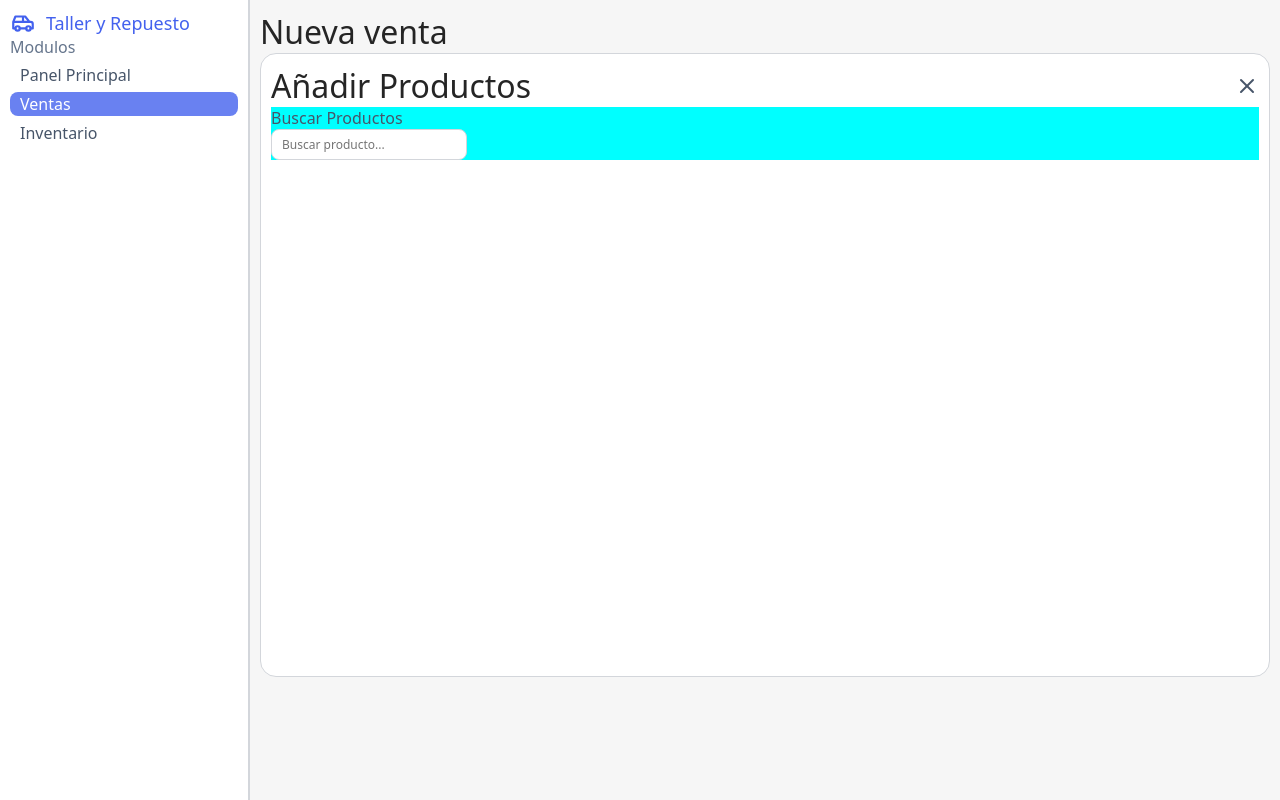
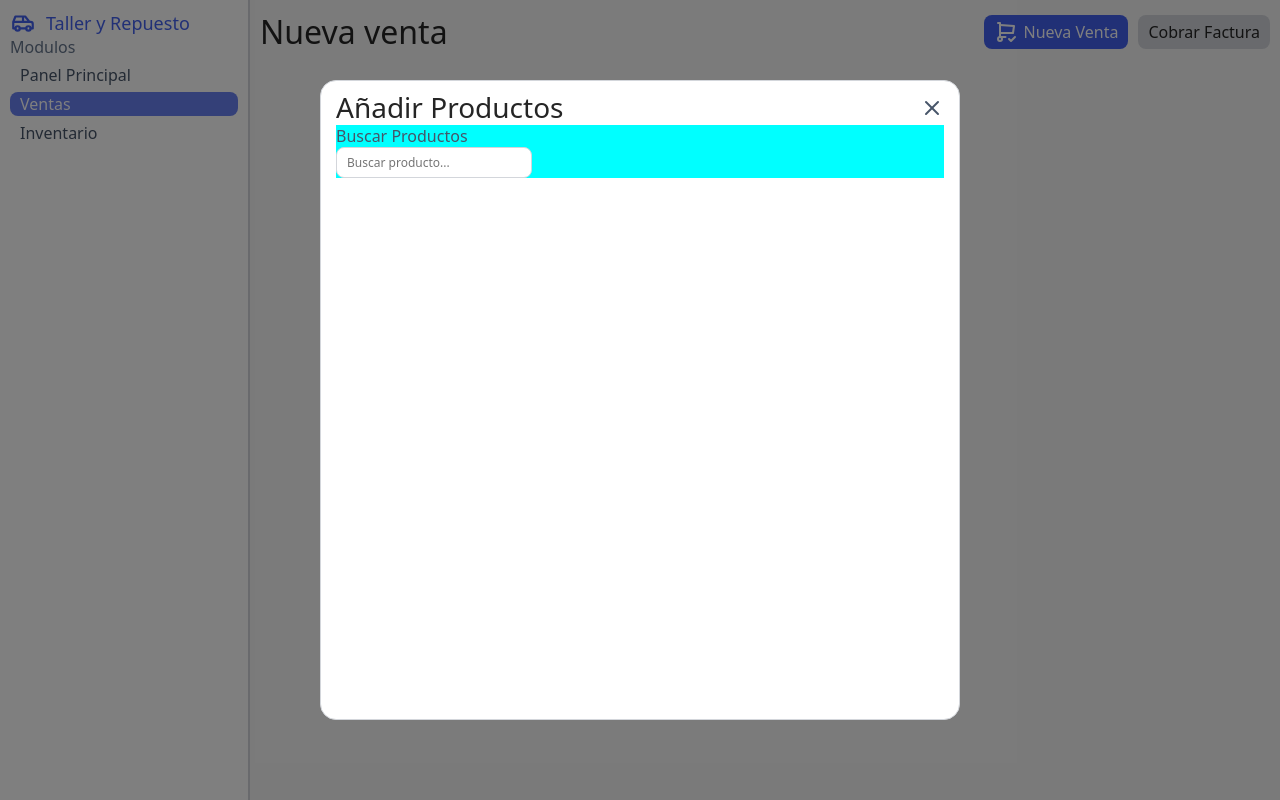
Before and after one commit to RodnerB/SistemaTallerRepuesto, a React (Vite) app: page /venta in a window 1280 px wide. Built offline with nearby package versions, Linux system fonts and the light colour scheme; a web font is replaced by a local one.

Commit message:
Integrate NuevaVenta modal into Venta page and update button logic

```diff
--- a/src/pages/Venta.css
+++ b/src/pages/Venta.css
@@ -2,37 +2,8 @@
     display: flex;
     flex-direction: column;
     gap: 15px;
-    padding: 10px;
+    padding: 10px 15px;
     max-width: 100%;
+    width: 50%;
     border-radius: 16px;
 }
-
-.product-selector{
-    background-color: var(--selected-text-color);
-    border: 1px solid var(--border-color);
-    min-height: 80%;
-    > .product-header{
-        > .title-header{
-            display: flex;
-            justify-content: space-between;
-            > h3{
-                font-size: 2rem;
-            }
-        }
-        > .product-search{
-            background-color: aqua;
-            > .search{
-                color: var(--dark-text-color);
-                display: block;
-            }
-
-            > .product-input{
-                padding: 6px 10px;
-                border: 1px solid var(--border-color);
-                background-color: var(--main-bg-color);
-                border-radius: 8px;
-                font-size: .75rem;
-            }
-        }
-    }
-}
--- a/src/pages/Venta.jsx
+++ b/src/pages/Venta.jsx
@@ -1,23 +1,25 @@
 import Header from '../components/Header.jsx';
-import Salir from '../utils/Salir.jsx';
+
+import ShoppingCart from '../assets/ShoppingCart.jsx';
+import NuevaVenta from '../components/NuevaVenta.jsx';
 import './Venta.css';
 export default function Venta(){
     const ventaTitle = "Nueva venta";
+    const botones = [
+        {
+            icon: ShoppingCart,
+            text: 'Nueva Venta'
+        },
+        {
+            icon: null,
+            text: 'Cobrar Factura'
+        }
+    ]
+    const [principalBtn, secundaryBtn] = botones;
     return (
         <main className="main">
-            <Header title={ventaTitle}/>
-            <section className='product-selector container'>
-                <header className='product-header'>
-                    <section className='title-header'>
-                        <h3>Añadir Productos</h3>
-                        <Salir/>
-                    </section>
-                    <form className='product-search' role='search'>
-                        <label className='search' htmlFor="product">Buscar Productos</label>
-                        <input id="product"  className="product-input" name="product" type="text" placeholder='Buscar producto...'/>
-                    </form>
-                </header>
-            </section>
+            <Header title={ventaTitle} principalBtn={principalBtn} secundaryBtn={secundaryBtn}/>
+            <NuevaVenta/>
         </main>
     )
 }
--- a/src/utils/Salir.jsx
+++ /dev/null
@@ -1,8 +0,0 @@
-import { ExitIcon } from "../assets/Icons.jsx";
-export default function Salir(){
-    return(
-        <button className="btn-salir">
-            <ExitIcon />
-        </button>
-    )
-}
```
